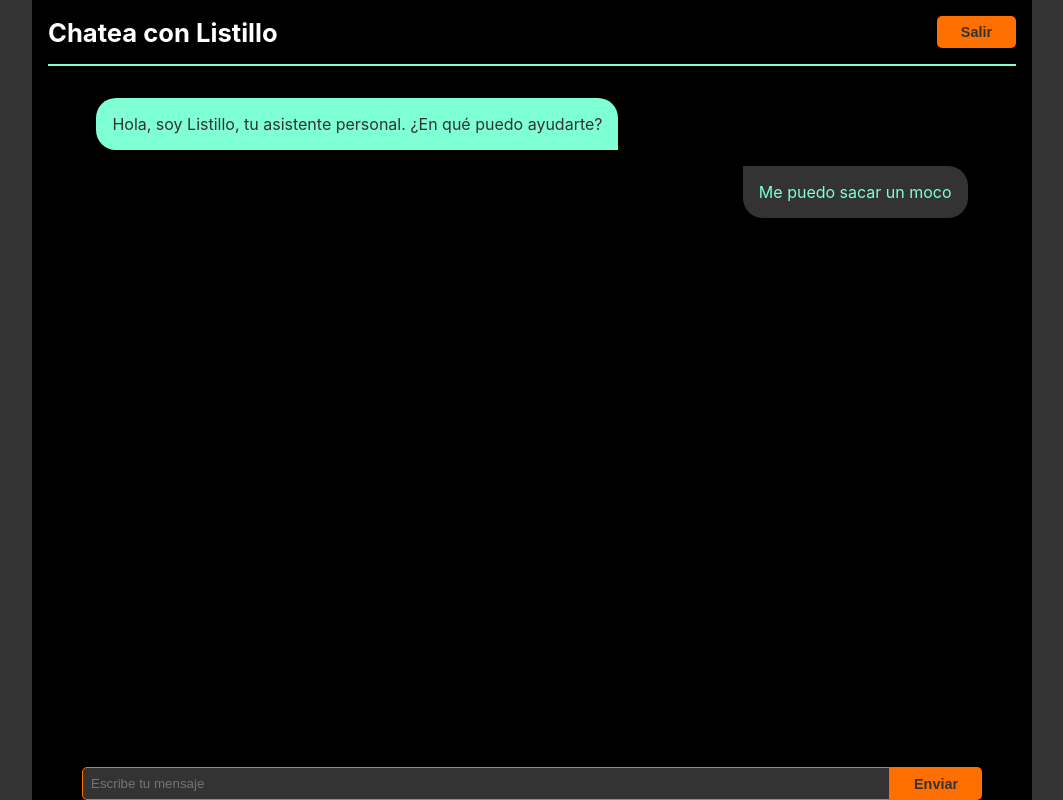
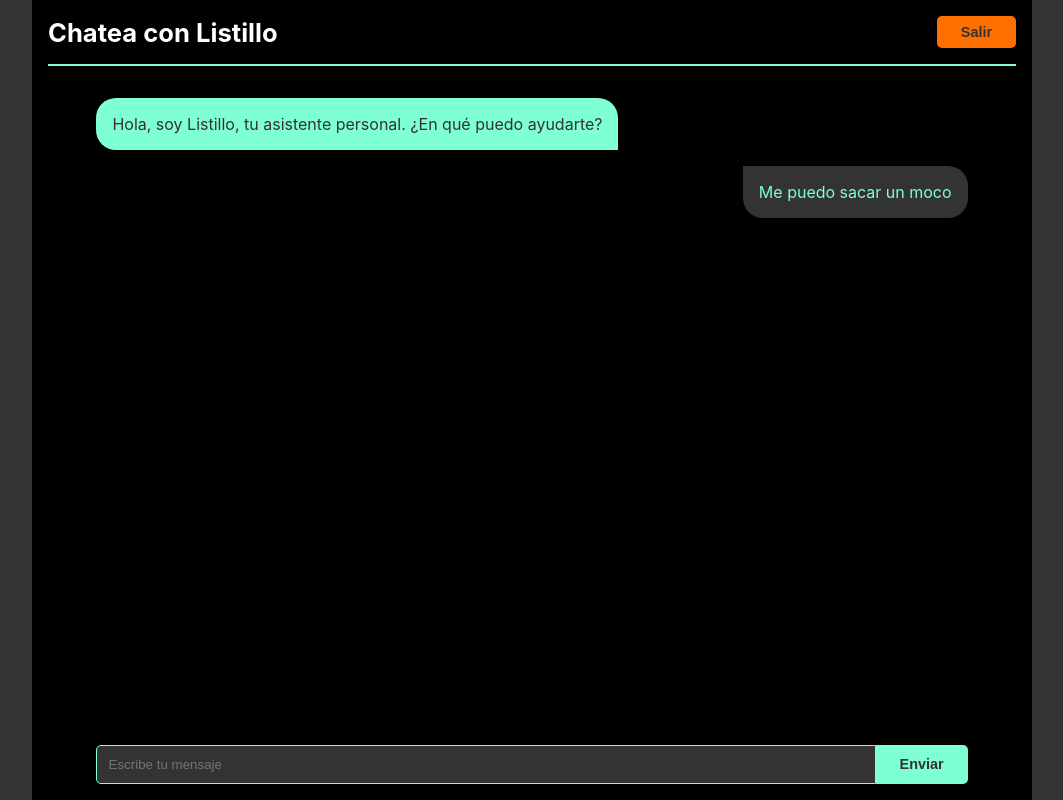
Before and after one commit to catharygr/listillo-openai, a React (Vite) app: page / in a window 1280 px wide. Both pictures are taken after typing "name@example.com", "Sample123" into the empty fields and a click on the button "Enviar". Shown: the whole page, without its empty margins (108-1171 px from the left). Built offline with nearby package versions, Linux system fonts and the light colour scheme; no server answers.

Commit message:
Terminada la autentificación

```diff
--- a/src/App.css
+++ b/src/App.css
@@ -23,9 +23,8 @@ h1 {
   max-width: 1000px;
   margin: 0 auto;
   background-color: black;
-  padding: 0 1rem;
+  padding: 0 1rem 1rem;
   height: 100dvh;
-  position: relative;
 }
 
 /* Login Componente */
@@ -144,9 +143,8 @@ h1 {
 }
 
 .footer-container {
-  position: fixed;
-  bottom: 0;
-  width: min(90%, 900px);)
+  margin-top: auto;
+  width: min(90%, 900px);
 }
 .enviar-mensaje-container {
   display: flex;
@@ -156,13 +154,13 @@ h1 {
 
 .enviar-mensaje-input {
   width: 100%;
-  padding: 0.5rem;
+  padding: 0.7rem;
   border-top-left-radius: 5px;
   border-bottom-left-radius: 5px;
   border: none;
   background-color: #333;
-  color: white;
-  border: 1px solid #ff6f00;
+  color: aquamarine;
+  border: 1px solid aquamarine;
 }
 
 .enviar-mensaje-btn {
@@ -170,7 +168,7 @@ h1 {
   border-top-right-radius: 5px;
   border-bottom-right-radius: 5px;
   border: none;
-  background-color: #ff6f00;
+  background-color: aquamarine;
   color: #333;
   cursor: pointer;
   font-size: 0.9rem;
--- a/src/App.jsx
+++ b/src/App.jsx
@@ -1,8 +1,9 @@
 import "./App.css";
-import { conversacionesRef } from "../scripts/firebase";
+import { auth, conversacionesRef } from "../scripts/firebase";
 import { push, get, remove } from "firebase/database";
-import { useState } from "react";
+import { useEffect, useState } from "react";
 import Login from "./componente/login";
+import { onAuthStateChanged, signOut } from "firebase/auth";
 
 // https://listillo-openai-caty-default-rtdb.europe-west1.firebasedatabase.app/ - Firebase
 
@@ -30,6 +31,24 @@ function App() {
   }
   // getOpenAIData();
 
+  function handleSalir() {
+    signOut(auth)
+      .then(setEstaIniciado(false))
+      .catch((error) => {
+        console.log(error);
+      });
+  }
+
+  useEffect(() => {
+    onAuthStateChanged(auth, (user) => {
+      if (user) {
+        setEstaIniciado(true);
+      } else {
+        setEstaIniciado(false);
+      }
+    });
+  }, []);
+
   return (
     <main className="main-container">
       {!estaIniciado && <Login setEstaIniciado={setEstaIniciado} />}
@@ -37,7 +56,9 @@ function App() {
         <>
           <header className="header-container">
             <h1>Chatea con Listillo</h1>
-            <button className="btn">Salir</button>
+            <button onClick={handleSalir} className="btn">
+              Salir
+            </button>
           </header>
           <section className="chat-container">
             <div className="chat-listillo">
```
